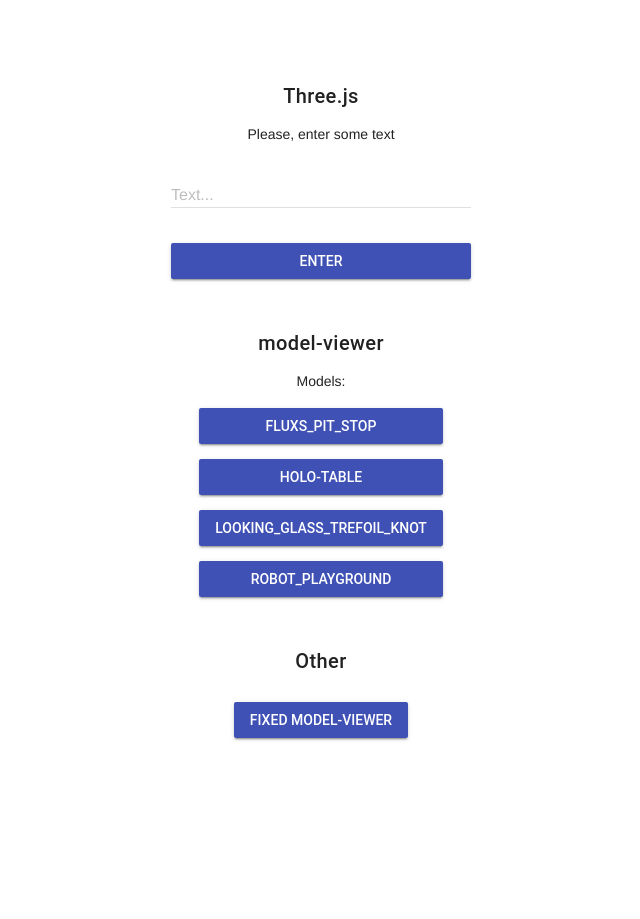
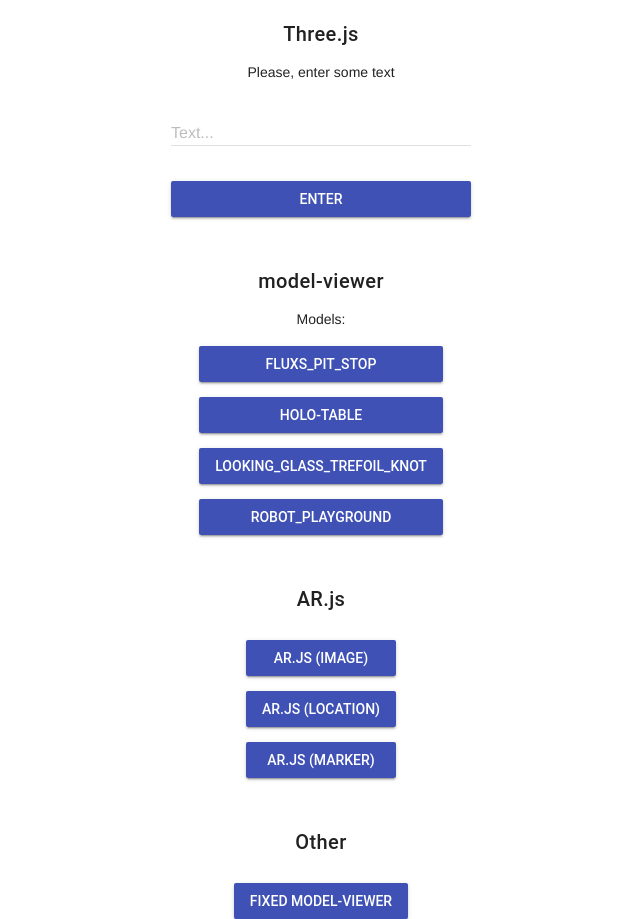
Before and after one commit to Bogdan-Nikolayev/Bogdan-Nikolayev.github.io, a plain HTML site: page index.html in a window 1280 px wide. Shown: the whole page, without its empty margins (319-959 px from the left). Before the commit the page ends 800 px from the top, so only its background shows below. Drawn offline with nearby package versions, Linux system fonts and the light colour scheme.

Commit message:
Add buttons to main page

```diff
--- a/index.html
+++ b/index.html
@@ -81,6 +81,42 @@
       </div>
     </div>
     <div class="flex-column">
+      <h5 class="centered-text">AR.js</h5>
+      <button
+        class="
+          mdl-button mdl-js-button
+          mdl-button--raised
+          mdl-js-ripple-effect
+          mdl-button--colored
+        "
+        onclick="openPage('ar-js-image.html')"
+      >
+        AR.js (image)
+      </button>
+      <button
+        class="
+          mdl-button mdl-js-button
+          mdl-button--raised
+          mdl-js-ripple-effect
+          mdl-button--colored
+        "
+        onclick="openPage('ar-js-location.html')"
+      >
+        AR.js (location)
+      </button>
+      <button
+        class="
+          mdl-button mdl-js-button
+          mdl-button--raised
+          mdl-js-ripple-effect
+          mdl-button--colored
+        "
+        onclick="openPage('ar-js-marker.html')"
+      >
+        AR.js (marker)
+      </button>
+    </div>
+    <div class="flex-column">
       <h5 class="centered-text">Other</h5>
       <button
         class="
```
